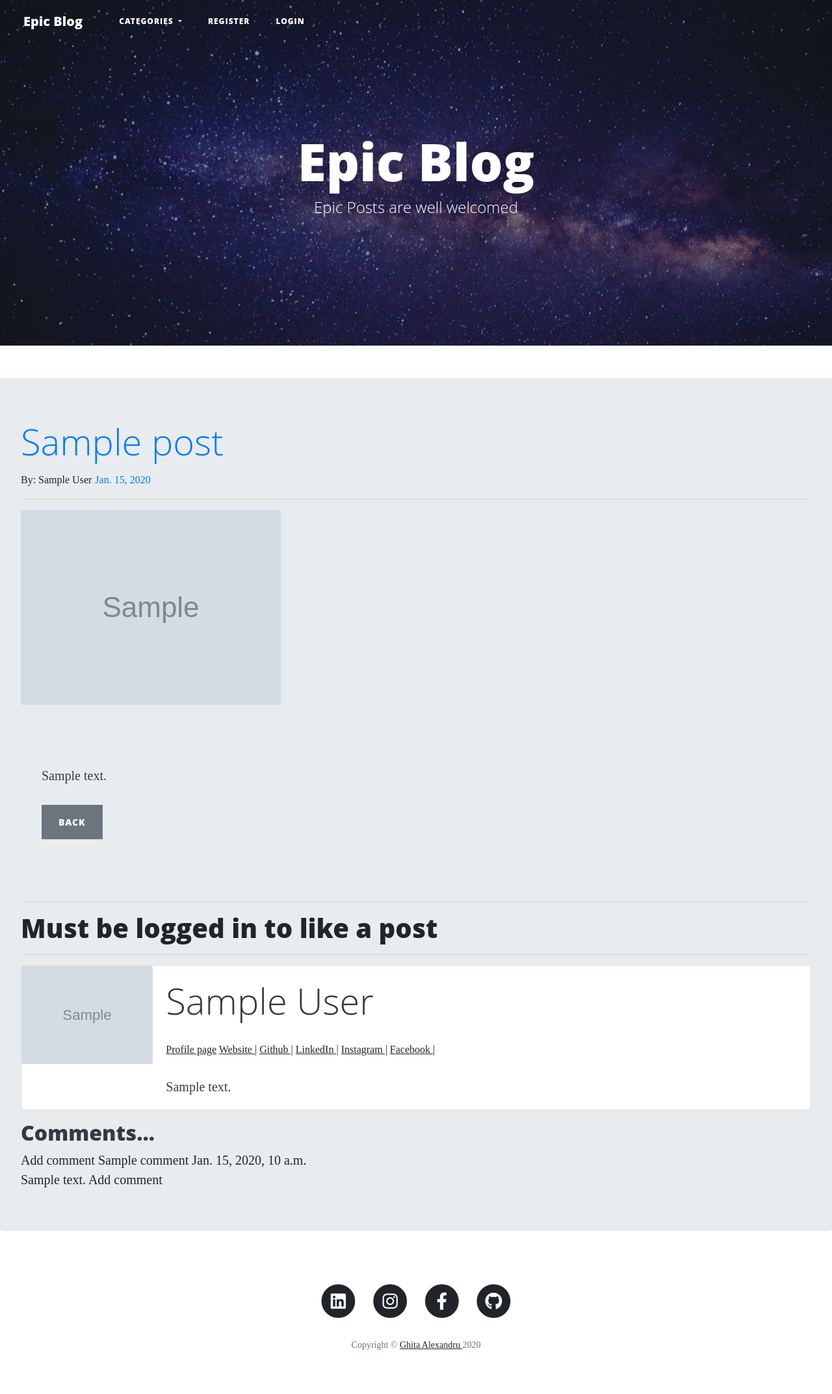
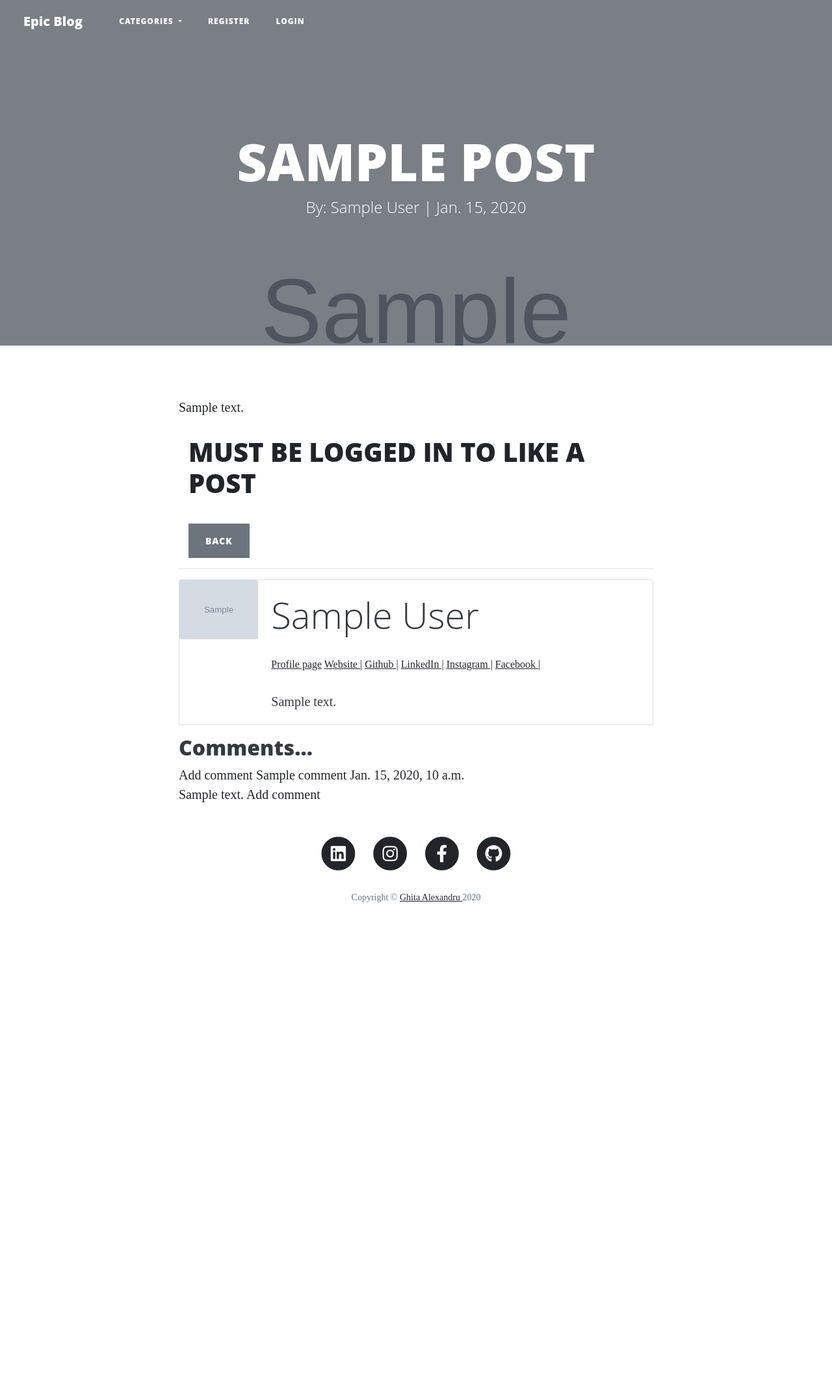
Before and after one commit to GhitaAlexandruIon/EpicBlog, a Django app: page /post/1 in a window 1280 px wide. Shown: the whole page at 65% size. After the commit the page ends 1389 px from the top, so only its background shows below. Run offline with Django 3.2, Linux system fonts and the light colour scheme; tables that the repository leaves empty hold one stand-in row (values such as "Sample post"); grey boxes marked "Sample" are stand-in pictures; some libraries are stand-ins or nearby versions.

Commit message:
new style for post detail

```diff
--- a/epicApp/templates/post_detail.html
+++ b/epicApp/templates/post_detail.html
@@ -4,40 +4,58 @@
     {{ post.title_tag }}
 {% endblock %}
 {% block content %}
-    <div class=" jumbotron detailContainer">
-        <h1 class="display-4 text-primary">{{ post.title }}</h1>
-        <small>By: {{ post.author.first_name }} {{ post.author.last_name }}</small>
-        <small class="text-primary">{{ post.post_date }}</small>
+    <header class="masthead" style="background-image: url('{{ post.header_image.url }}')">
+        <div class="overlay"></div>
+        <div class="container">
+            <div class="row">
+                <div class="col-lg-8 col-md-10 mx-auto">
+                    <div class="site-heading">
+                        <h1>{{ post.title }}</h1>
+                        <span class="subheading">By: {{ post.author.first_name }} {{ post.author.last_name }} | {{ post.post_date }}</span>
 
-        {% if user.is_authenticated %}
-            {% if user.id == post.author.id %}
-                <a class="btn btn-sm btn-info editButton"
-                   href="{% url 'update_post' post.pk %}">Edit</a>
-                <a class="btn btn-sm btn-danger deleteButton" href="{% url 'delete_post' post.pk %}">Delete</a>
-            {% endif %}
-        {% endif %}
-        <hr>
-        {% if post.header_image %}
-            <img class="imageDetail" src="{{ post.header_image.url }}" alt="">
-        {% endif %}
-        <div class="jumbotron text-dark">
-            <p class="">{{ post.body|safe }}</p>
-            <a class="btn btn-secondary" href="{% url 'home' %}">Back</a>
                     </div>
-        <hr>
+                </div>
+            </div>
+        </div>
+    </header>
+
+    <article>
+        <div class="container">
+            <div class="row">
+                <div class="col-lg-8 col-md-10 mx-auto">
+
+                    <p>{{ post.body|safe }}</p>
+                    <div class="container">
+
+
                     <form action="{% url 'like_post' post.pk %}" method="POST">
                         {% csrf_token %}
                         {% if user.is_authenticated %}
                             {% if liked %}
-                    <button type="submit" name="post_id" value="{{ post.id }}" class="btn btn-danger">UnLike</button>
+                                <button type="submit" name="post_id" value="{{ post.id }}" class="btn btn-danger">
+                                    UnLike
+                                </button>
                             {% else %}
-                    <button type="submit" name="post_id" value="{{ post.id }}" class="btn btn-primary">Like</button>
+                                <button type="submit" name="post_id" value="{{ post.id }}" class="btn btn-primary">
+                                    Like
+                                </button>
                             {% endif %}
                             - {{ total_likes }}
                         {% else %}
                             <h1>Must be logged in to like a post</h1>
                         {% endif %}
                     </form>
+                        <br>
+                     <a class="btn btn-secondary" href="{% url 'home' %}">Back</a>
+                    {% if user.is_authenticated %}
+                        {% if user.id == post.author.id %}
+                            <a class="btn btn-sm btn-info editButton"
+                               href="{% url 'update_post' post.pk %}">Edit</a>
+                            <a class="btn btn-sm btn-danger deleteButton"
+                               href="{% url 'delete_post' post.pk %}">Delete</a>
+                        {% endif %}
+                    {% endif %}
+                    </div>
                     <hr>
 
 
@@ -66,7 +84,8 @@
                                             <a href="{{ post.author.profile.linkedin }}" target="_blank">LinkedIn |</a>
                                         {% endif %}
                                         {% if post.author.profile.instagram %}
-                                <a href="{{ post.author.profile.instagram }}" target="_blank">Instagram |</a>
+                                            <a href="{{ post.author.profile.instagram }}" target="_blank">Instagram
+                                                |</a>
                                         {% endif %}
                                         {% if post.author.profile.facebook %}
                                             <a href="{{ post.author.profile.facebook }}" target="_blank">Facebook |</a>
@@ -96,5 +115,10 @@
                         <a href="{% url 'add_comment' post.pk %}">Add comment</a>
 
                     {% endif %}
+
                 </div>
+            </div>
+        </div>
+    </article>
+
 {% endblock %}
--- a/static/epicapp/css/style.css
+++ b/static/epicapp/css/style.css
@@ -13,7 +13,9 @@ p {
 p a {
     text-decoration: underline
 }
-
+h1{
+    text-transform: uppercase;
+}
 h1, h2, h3, h4, h5, h6 {
     font-weight: 800;
     font-family: 'Open Sans', 'Helvetica Neue', Helvetica, Arial, sans-serif
@@ -168,7 +170,7 @@ img::-moz-selection {
 header.masthead {
     margin-bottom: 50px;
     background: no-repeat center center;
-    background-color: #868e96;
+    background: #868e96;
     background-attachment: scroll;
     position: relative;
     background-size: cover
--- a/templates/base.html
+++ b/templates/base.html
@@ -23,7 +23,6 @@
 </head>
 <body>
 {% include 'navbar.html' %}
-{% include 'header.html' %}
 
 
 
--- a/templates/header.html
+++ b/templates/header.html
@@ -1,5 +1,6 @@
  {% load static %}
-  <header class="masthead" style="background-image: url('/static/epicapp/images/slide1.jpg')">
+  <header class="masthead" style="background-image: url(
+  {% block header %}'/static/epicapp/images/slide1.jpg') {% endblock %}">
     <div class="overlay"></div>
     <div class="container">
       <div class="row">
```
Also changed, not shown: epicApp/templates/home.html (+4 -3 lines). Lines whose indentation alone changed are shown as unchanged.
